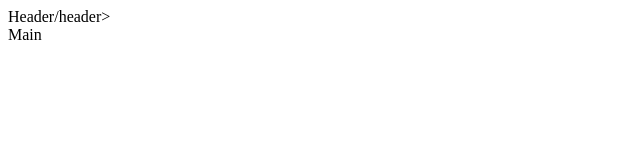
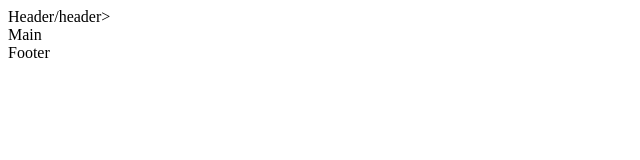
Before and after one commit to kyatsenko/my-project1, a plain HTML site: page index.html in a window 1280 px wide. Shown: the full height of the page, 0-640 px from the left. Drawn offline with Linux system fonts and the light colour scheme.

Commit message:
add footer

```diff
--- a/index.html
+++ b/index.html
@@ -9,6 +9,6 @@
 <body>
   <header>Header/header>
   <main>Main</main>
-  <footer></footer>
+  <footer>Footer</footer>
 </body>
 </html>
```
